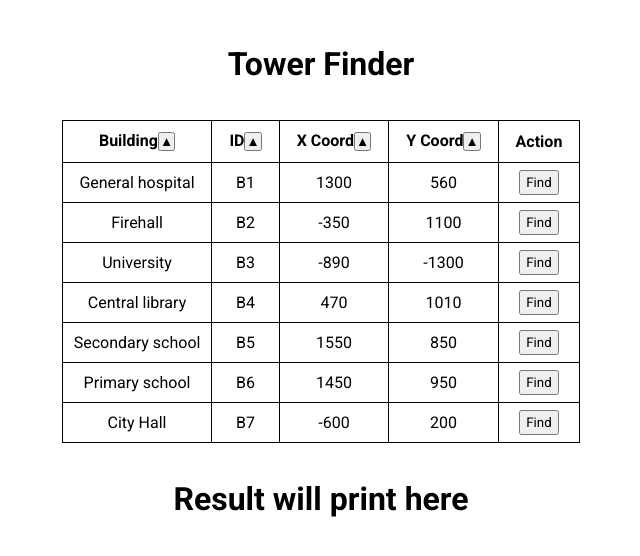
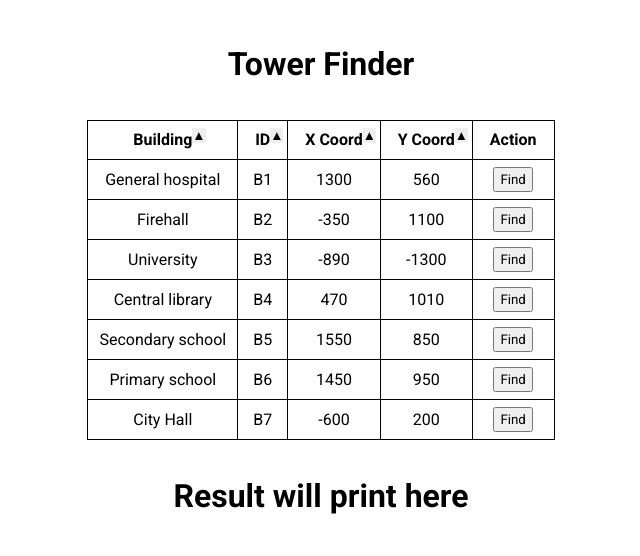
Before and after one commit to RobPanneton/AssetManagement_Application, a React (Create React App) app in the folder app/: page / in a window 1280 px wide. Shown: the top 556 px of the page, without its empty margins (319-959 px from the left). Built offline with nearby package versions, Linux system fonts and the light colour scheme.

Commit message:
change sort button positoining

```diff
--- a/app/src/components/BuildingTable.js
+++ b/app/src/components/BuildingTable.js
@@ -120,10 +120,19 @@ const BuildingTableWrapper = styled.div`
 
   th {
     padding: 11px 17px;
+    position: relative;
   }
 
   #find-button {
     padding: 3px 5px;
     cursor: pointer;
   }
+
+  .sort-button {
+    border: none;
+    position: absolute;
+    top: 7px;
+    margin-right: 4px;
+    cursor: pointer;
+  }
 `;
```
